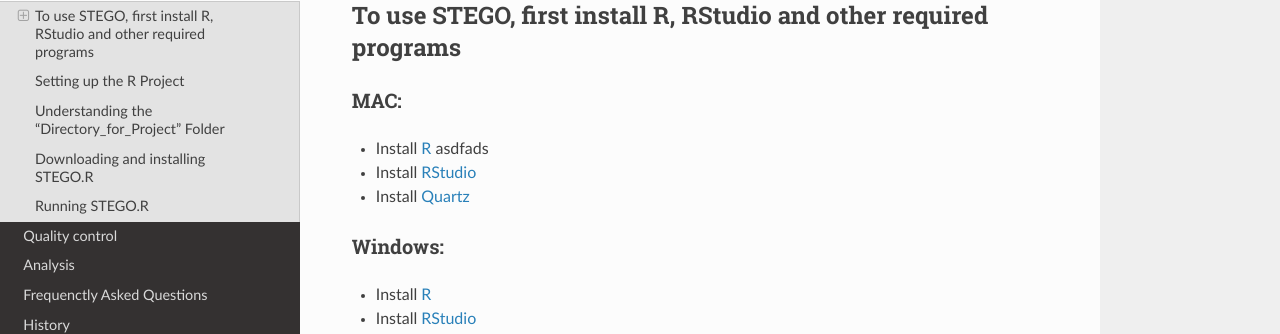
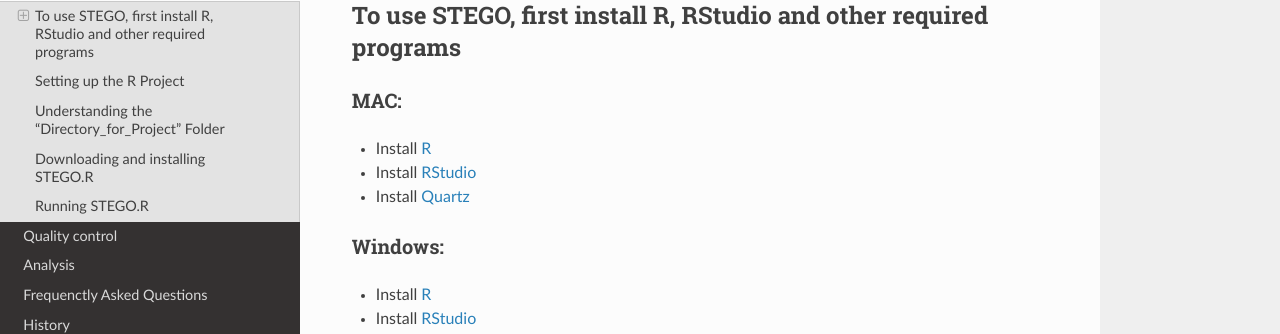
Before and after one commit to KerryAM-R/STEGOR, a Sphinx documentation site: the page built from docs/source/1.installation.rst, in a window 1280 px wide and 900 px high. Shown: the part 161-495 px from the top of the window. Built offline with Sphinx 7.4.7 and the Read the Docs theme 2.0.0, drawn with Linux system fonts in a browser that asks for light colours.

Commit message:
Update 1.installation.rst

```diff
--- a/docs/source/1.installation.rst
+++ b/docs/source/1.installation.rst
@@ -6,7 +6,7 @@
 MAC:
 ^^^^
 
-* Install `R <https://cran.r-project.org/bin/macosx/>`_ asdfads
+* Install `R <https://cran.r-project.org/bin/macosx/>`_
 * Install `RStudio <https://posit.co/download/rstudio-desktop/>`_
 * Install `Quartz <https://www.xquartz.org>`_
 
```
